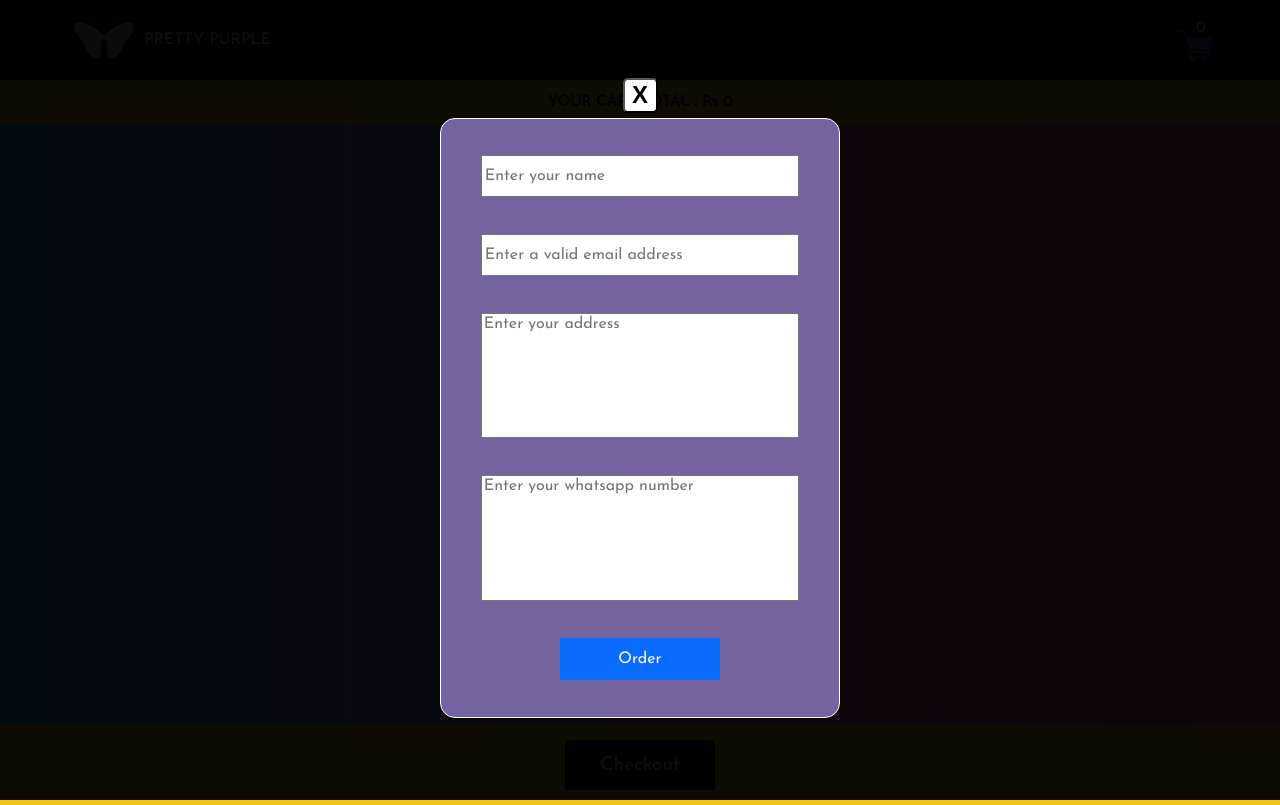
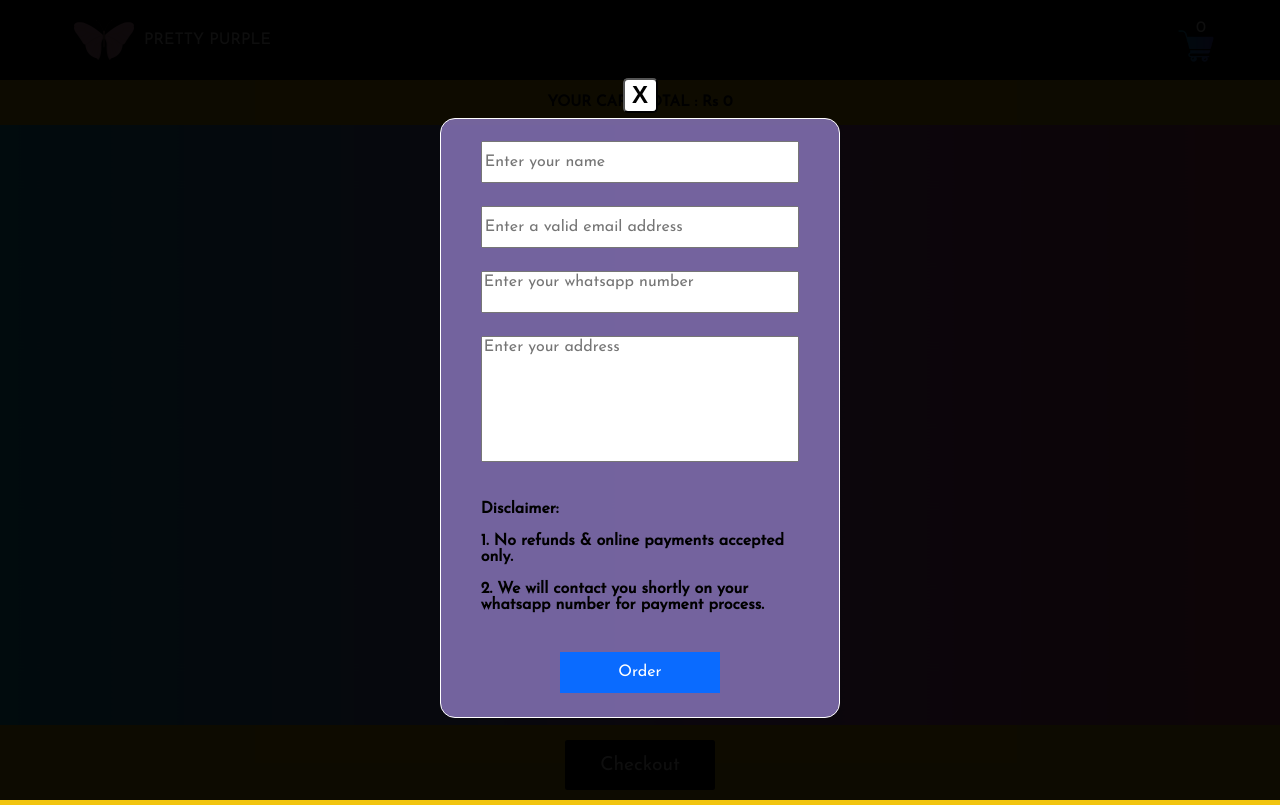
Before and after one commit to Aftab69/prettypurple, a React (Create React App) app: page /cart in a window 1280 px wide. Both pictures are taken after a click on the button "Checkout". Built offline with nearby package versions, Linux system fonts and the light colour scheme.

Commit message:
disclaimer added

```diff
--- a/src/Cartpage.css
+++ b/src/Cartpage.css
@@ -110,6 +110,9 @@ body{
     font-family: 'Josefin Sans', sans-serif;
     resize: none;
 }
+#whatsapptextarea{
+    height: 7%;
+}
 .formContainer>textarea::placeholder{
     font-family: 'Josefin Sans', sans-serif;
 }
@@ -128,6 +131,10 @@ body{
 }
 .formContainer>button{
     font-family: 'Josefin Sans', sans-serif;
+}
+.disclaimerContainer{
+    width: 80%;
+    font-weight: 600;
 }
 
 @media only screen and (min-width:481px) and (max-width:1080px){
--- a/src/Cartpage.js
+++ b/src/Cartpage.js
@@ -64,10 +64,16 @@ const Cartpage = () => {
                 <form ref={form} onSubmit={sendEmail} className='formContainer'>
                   <input type="text" name="user_name" placeholder='Enter your name' required />
                   <input type="email" name="user_email" placeholder='Enter a valid email address' required />
-                  <textarea type="text" name="message" placeholder='Enter your address' required />
-                  <textarea type="number" name="message" placeholder='Enter your whatsapp number' required />
+                  <textarea type="text" name="message" placeholder='Enter your whatsapp number' id='whatsapptextarea' required />
+                  <textarea type="number" name="message" placeholder='Enter your address' required />
                   <textarea style={{display:"none"}} type="text" name="message" value={`Amount to pay- Rs ${total}; Items${productnames}`} placeholder='Enter your address' required />
+                  <div className='disclaimerContainer'>
+                    <p>Disclaimer:</p>
+                    <p>1. No refunds &amp; online payments accepted only.</p>
+                    <p>2. We will contact you shortly on your whatsapp number for payment process.</p>
+                  </div>
                   <button type="submit" value="Send">Order</button>
+
                </form>
                </div>
            </div>
```
Also changed, not shown: src/Images/07.jpg, src/Images/z11.jpg (deleted).
